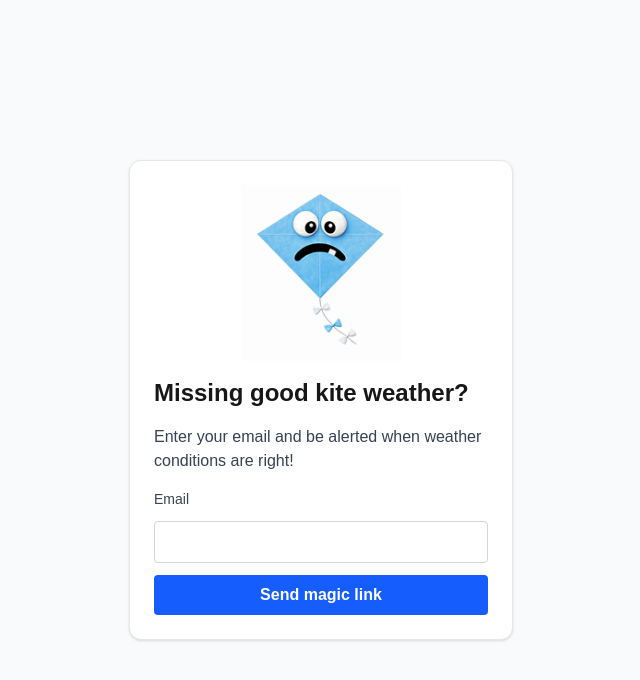
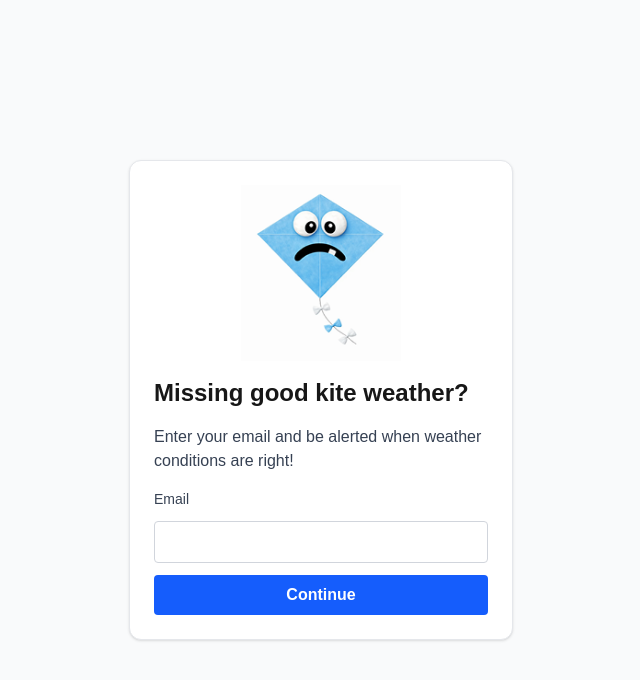
Before and after one commit to adam-is-tall/kite-weather, a Next.js app: page /login in a window 1280 px wide. Shown: the top 680 px of the page, without its empty margins (319-959 px from the left). Built offline with nearby package versions, Linux system fonts and the light colour scheme; no server answers.

Commit message:
Supabase settings + scheduled alerts

```diff
--- a/app/login/page.tsx
+++ b/app/login/page.tsx
@@ -84,7 +84,7 @@ export default function LoginPage() {
               ? `Check your inbox`
               : sent
               ? "Resend magic link"
-              : "Send magic link"}
+              : "Continue"}
           </button>
         </form>
 
```
